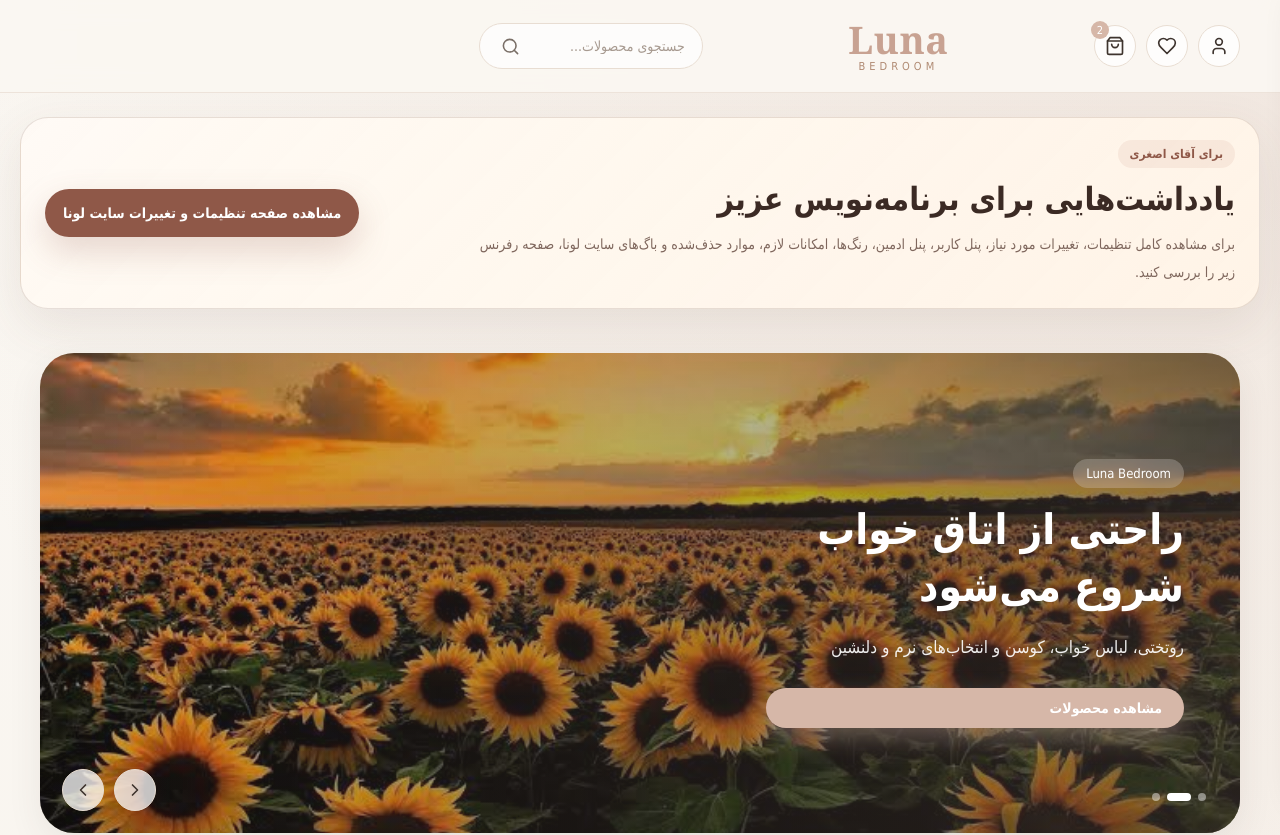
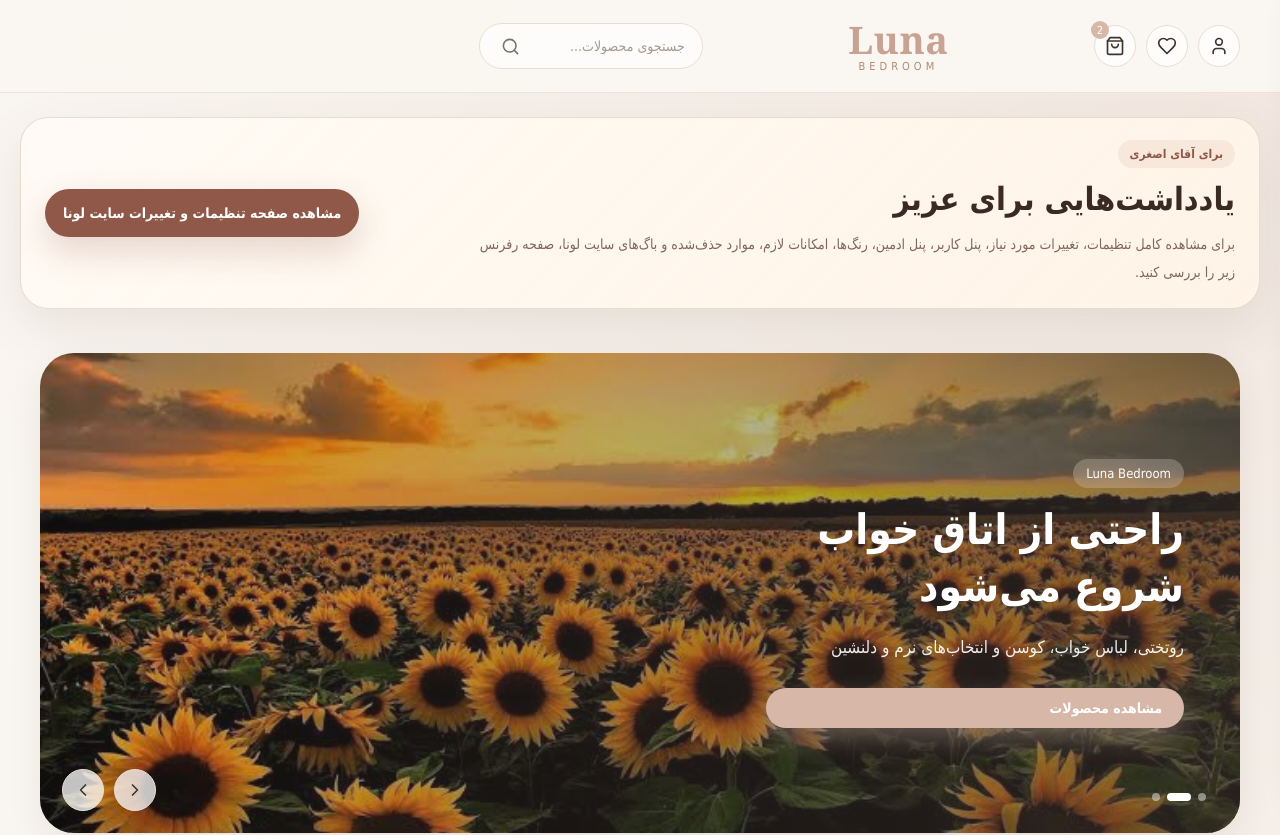
Before and after one commit to Elshan-Bahrami/luna-bedroom-mine, a Next.js app: page / in a window 1280 px wide. Shown: the top 835 px of the page. Built offline with nearby package versions, Linux system fonts and the light colour scheme.

Commit message:
Finalize Luna reference page

```diff
--- a/src/app/page.tsx
+++ b/src/app/page.tsx
@@ -21,7 +21,7 @@ export default function HomePage() {
   <div className="developer-note-content">
     <div>
       <span className="developer-note-label">برای آقای اصغری </span>
-      <h2>یادداشت‌هایی برای برنامه‌نویس عزیز</h2>
+      <h2>یادداشت‌هایی برای عزیز</h2>
       <p>
         برای مشاهده کامل تنظیمات، تغییرات مورد نیاز، پنل کاربر، پنل ادمین، رنگ‌ها،
         امکانات لازم، موارد حذف‌شده و باگ‌های سایت لونا، صفحه رفرنس زیر را بررسی کنید.
```
